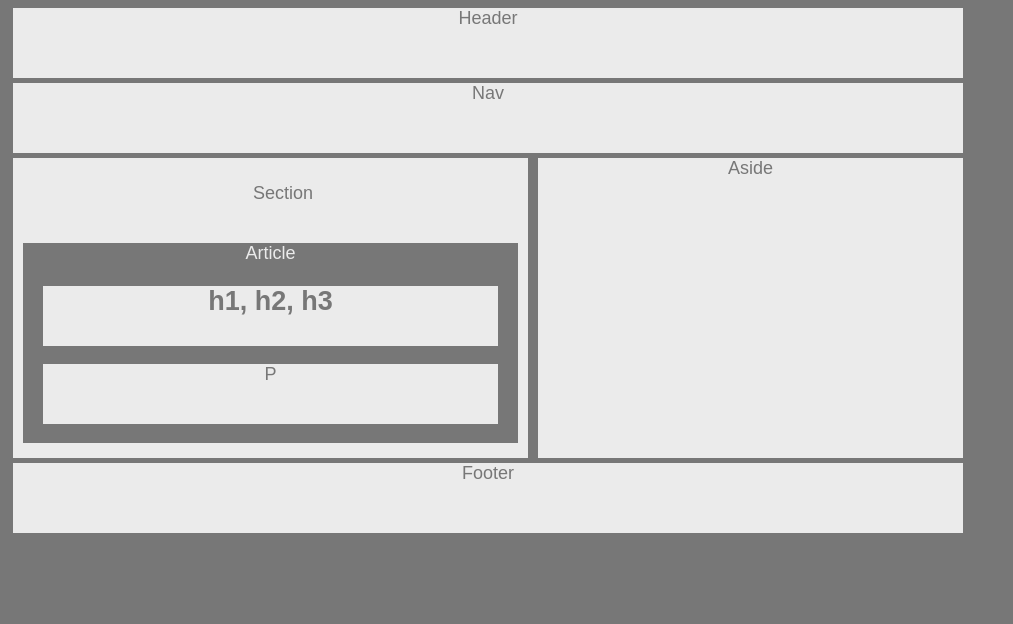
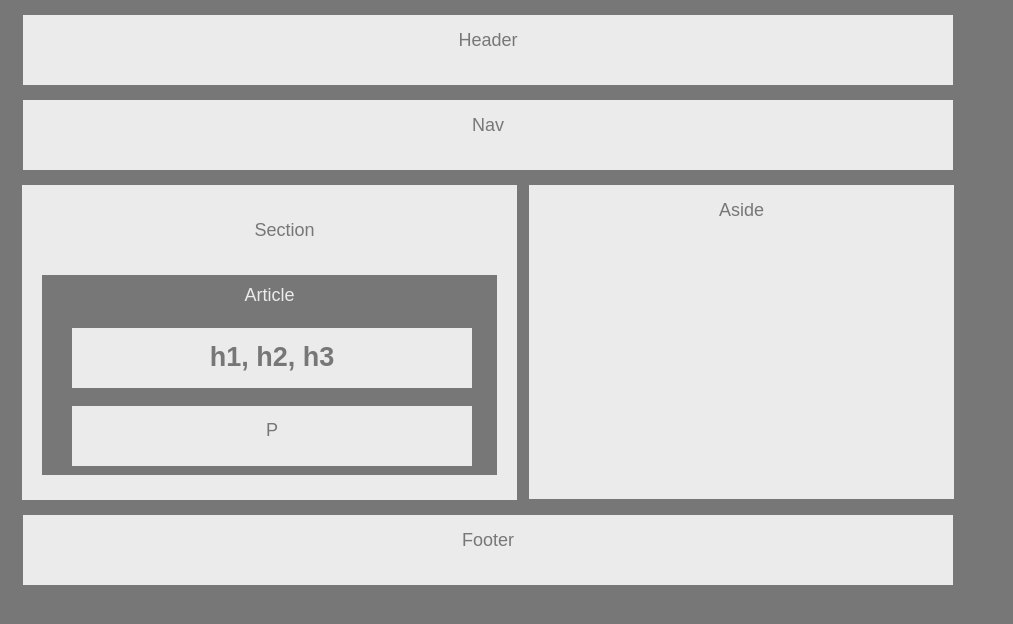
Before and after one commit to vnunez0914/HW-wireframe, a plain HTML site: page index.html in a window 1280 px wide. Shown: the whole page, without its empty margins (0-1013 px from the left). Drawn offline with Linux system fonts and the light colour scheme.

Commit message:
modified section and aside

```diff
--- a/style.css
+++ b/style.css
@@ -1,3 +1,9 @@
+
+* {
+    box-sizing: border-box;
+    text-align: center;
+
+}
 
 body {
     font-family: Arial, "Helvetica Neue", Helvetica, sans-serif;
@@ -7,12 +13,13 @@ body {
     font-size: 18px;
     text-align: center;
 }
-
 .box {
     background: #ebebeb;
     text-align: center;
+    padding: 15px;
     height: 70px;
-    margin: 5px;
+    margin: 15px;
+
 }
 
 article {
@@ -20,37 +27,41 @@ article {
     background: #777;
     height: 200px;
     margin-bottom: 5px;
+    padding: 10px;
 }
 
 h1, p {
     color: #777;
     background: #ebebeb;
     height: 60px;
-    width: 455px;
+    width: 400px;
     text-align: center;
     margin-left: 20px;
     margin-bottom: 5px;
+    padding: 14px;
 }
-
+/* section, article*/
 .container {
     width: 495px;
     background: #ebebeb;
-    padding: 10px;
+    padding: 20px;
     margin: 5px;
+    margin-left: 14px;
 }
 
 aside {
     float: right;
     width: 425px;
-    height: 300px;
+    height: 314px;
     background: #ebebeb;
     text-align: center;
-    margin-right: 5px;
+    margin-right: 14px;
+    padding: 15px;
 }
 
 section {
-    height: 60px;
-    margin-left: 25px;
+    height: 55px;
+    margin-left: 30px;
     margin-top: 15px;
 
 }
```
Also changed, not shown: index.html (+1 -1 lines), 1 other file.
